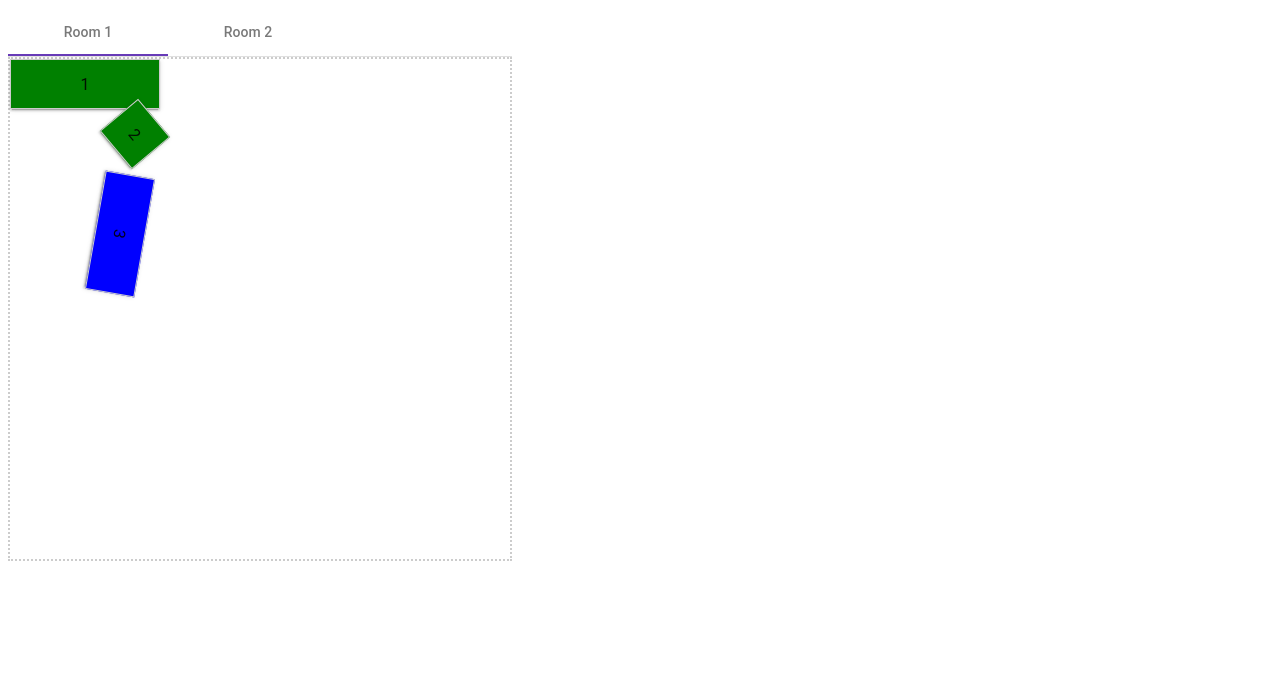
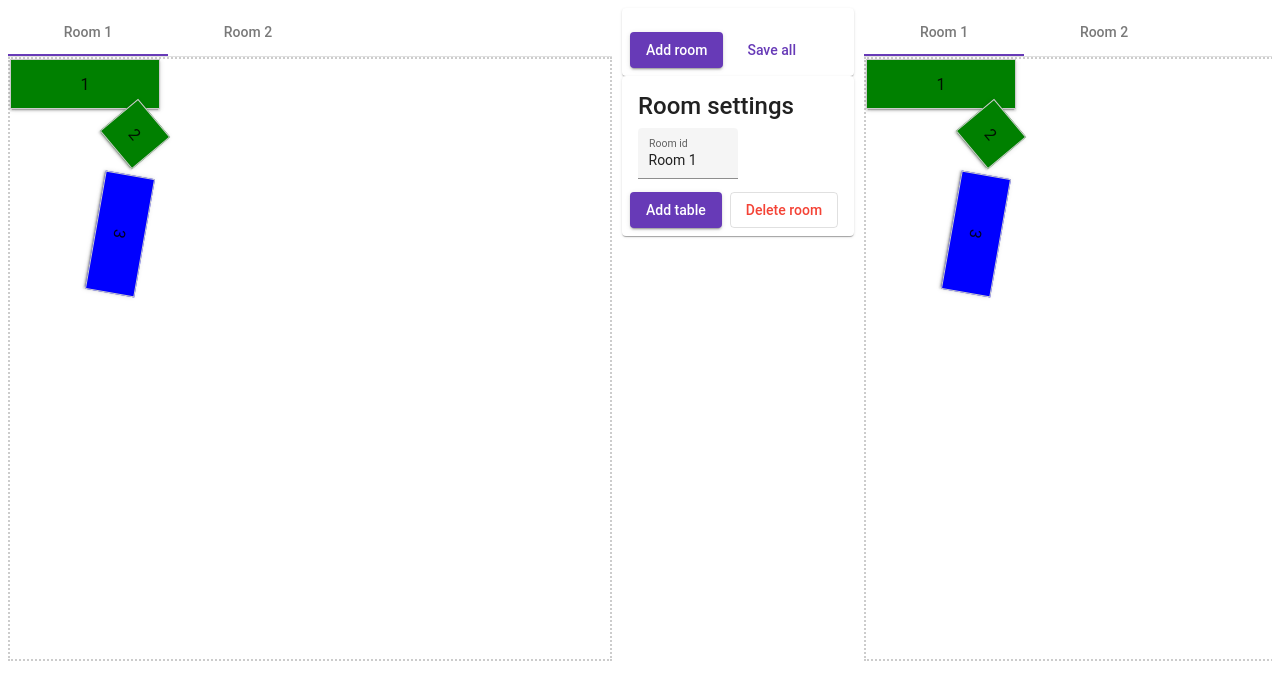
Before and after one commit to stasadj/restaurant-information-system, an Angular app in the folder frontend/: page / in a window 1280 px wide. Shown: the top 700 px of the page. Built offline with nearby package versions, Linux system fonts and the light colour scheme.

Commit message:
add, delete, edit rooms; map component

```diff
--- a/frontend/src/app/app.component.html
+++ b/frontend/src/app/app.component.html
@@ -1,3 +1,3 @@
 <app-canvas></app-canvas>
-
+<app-map></app-map>
 <router-outlet></router-outlet>
--- a/frontend/src/app/app.module.ts
+++ b/frontend/src/app/app.module.ts
@@ -7,15 +7,17 @@ import { MatSliderModule } from '@angular/material/slider';
 import { MatInputModule } from '@angular/material/input';
 import { MatGridListModule } from '@angular/material/grid-list';
 import { MatButtonModule } from '@angular/material/button';
+import { MatCardModule } from '@angular/material/card';
 
 import { AppRoutingModule } from './app-routing.module';
 import { AppComponent } from './app.component';
 import { CanvasComponent } from './restaurant-map/canvas/canvas.component';
 import { TableComponent } from './restaurant-map/table/table.component';
 import { BrowserAnimationsModule } from '@angular/platform-browser/animations';
+import { MapComponent } from './restaurant-map/map/map.component';
 
 @NgModule({
-  declarations: [AppComponent, CanvasComponent, TableComponent],
+  declarations: [AppComponent, CanvasComponent, TableComponent, MapComponent],
   imports: [
     BrowserModule,
     AppRoutingModule,
@@ -27,6 +29,7 @@ import { BrowserAnimationsModule } from '@angular/platform-browser/animations';
     MatInputModule,
     MatGridListModule,
     MatButtonModule,
+    MatCardModule,
   ],
   providers: [],
   bootstrap: [AppComponent],
--- a/frontend/src/app/restaurant-map/canvas/canvas.component.html
+++ b/frontend/src/app/restaurant-map/canvas/canvas.component.html
@@ -17,13 +17,41 @@
     </mat-tab-group>
   </div>
 
-  <div *ngIf="currentTable" class="inline">
-    Table #
+  <div class="inline">
+    <mat-card>
+      <mat-card-actions>
+        <button mat-raised-button color="primary" (click)="onAddRoom()">
+          Add room
+        </button>
+        <button mat-button color="primary" (click)="onSave()">Save all</button>
+      </mat-card-actions>
+    </mat-card>
+
+    <mat-card>
+      <mat-card-title>Room settings</mat-card-title>
+      <mat-card-content>
         <mat-form-field class="example-full-width" appearance="fill">
-      <mat-label>id</mat-label>
+          <mat-label>Room id</mat-label>
+          <input matInput [(ngModel)]="rooms[currentRoomIndex].id" />
+        </mat-form-field>
+      </mat-card-content>
+      <mat-card-actions>
+        <button mat-raised-button color="primary" (click)="onAddTable()">
+          Add table
+        </button>
+        <button mat-stroked-button color="warn" (click)="onDeleteRoom()">
+          Delete room
+        </button>
+      </mat-card-actions>
+    </mat-card>
+
+    <mat-card *ngIf="currentTable">
+      <mat-card-title>Table settings</mat-card-title>
+      <mat-card-content>
+        <mat-form-field class="example-full-width" appearance="fill">
+          <mat-label>Table id</mat-label>
           <input matInput [(ngModel)]="currentTable.id" />
         </mat-form-field>
-    <div>
         <div>
           Rotate:
           <mat-slider
@@ -64,11 +92,12 @@
             [(ngModel)]="currentTable.radius"
           ></mat-slider>
         </div>
-      <div></div>
-    </div>
-    <button mat-raised-button color="primary" (click)="onAdd()">
-      Add table
+      </mat-card-content>
+      <mat-card-actions>
+        <button mat-stroked-button color="warn" (click)="onDeleteTable()">
+          Delete table
         </button>
-    <button mat-button color="primary" (click)="onSave()">save</button>
+      </mat-card-actions>
+    </mat-card>
   </div>
 </div>
--- a/frontend/src/app/restaurant-map/canvas/canvas.component.less
+++ b/frontend/src/app/restaurant-map/canvas/canvas.component.less
@@ -1,6 +1,6 @@
 .canvas-boundary {
-  width: 500px;
-  height: 500px;
+  width: 600px;
+  height: 600px;
   max-width: 100%;
   border: dotted #ccc 2px;
 }
@@ -16,5 +16,5 @@ mat-form-field {
 
 .inline {
   float: left;
-  margin-right: 20px;
+  margin-right: 10px;
 }
--- a/frontend/src/app/restaurant-map/canvas/canvas.component.ts
+++ b/frontend/src/app/restaurant-map/canvas/canvas.component.ts
@@ -17,19 +17,23 @@ export class CanvasComponent implements OnInit {
   constructor(private tableService: TableService) {}
 
   ngOnInit(): void {}
+
   onSave() {
-    console.log(this.rooms);
+    this.tableService.saveRooms(this.rooms);
   }
+
   onTableClick(id: string) {
     this.currentTable = this.rooms[this.currentRoomIndex].tables.find(
       (x) => x.id === id
     );
     console.log(this.currentTable);
   }
+
   tabChanged($event: any) {
     this.currentRoomIndex = $event.index;
   }
-  onAdd() {
+
+  onAddTable() {
     this.rooms[this.currentRoomIndex].tables.push({
       id: `${Math.floor(Math.random() * 1000)}`,
       rotateValue: 0,
@@ -39,10 +43,28 @@ export class CanvasComponent implements OnInit {
       status: 'b',
     });
   }
-  formatDegrees(value: number) {
-    return value + 'º';
+
+  onDeleteTable() {
+    let i = this.rooms[this.currentRoomIndex].tables.findIndex(
+      (x) => x.id === this.currentTable?.id
+    );
+    this.rooms[this.currentRoomIndex].tables.splice(i, 1);
+    this.currentTable = undefined;
   }
-  formatPx(value: number) {
-    return value + 'px';
+
+  onAddRoom() {
+    this.rooms.push({
+      id: `Room ${this.rooms.length + 1}`,
+      tables: [],
+    });
   }
+
+  onDeleteRoom() {
+    this.rooms.splice(this.currentRoomIndex, 1);
+    if (this.rooms.length === 0) this.onAddRoom();
+    this.currentRoomIndex = 0;
+  }
+
+  formatDegrees = (value: number) => value + 'º';
+  formatPx = (value: number) => value + 'px';
 }
--- /dev/null
+++ b/frontend/src/app/restaurant-map/map/map.component.html
@@ -0,0 +1,12 @@
+<mat-tab-group animationDuration="0ms">
+  <mat-tab *ngFor="let room of rooms" label="{{ room.id }}">
+    <div class="canvas-boundary">
+      <app-table
+        *ngFor="let table of room.tables"
+        [table]="table"
+        [disableDrag]="true"
+        (clickEvent)="onTableClick($event)"
+      ></app-table>
+    </div>
+  </mat-tab>
+</mat-tab-group>
--- /dev/null
+++ b/frontend/src/app/restaurant-map/map/map.component.less
@@ -0,0 +1,6 @@
+.canvas-boundary {
+  width: 600px;
+  height: 600px;
+  max-width: 100%;
+  border: dotted #ccc 2px;
+}
--- /dev/null
+++ b/frontend/src/app/restaurant-map/map/map.component.ts
@@ -0,0 +1,22 @@
+import { Component, OnInit } from '@angular/core';
+import { TableService } from 'src/app/services/table.service';
+import { RestaurantTable } from '../RestaurantTable';
+
+@Component({
+  selector: 'app-map',
+  templateUrl: './map.component.html',
+  styleUrls: ['./map.component.less'],
+})
+export class MapComponent implements OnInit {
+  rooms: { id: string; tables: RestaurantTable[] }[] =
+    this.tableService.getRooms();
+
+  constructor(private tableService: TableService) {}
+
+  ngOnInit(): void {}
+
+  onTableClick(id: string) {
+    console.log(id);
+    //todo: order view
+  }
+}
--- a/frontend/src/app/services/table.service.ts
+++ b/frontend/src/app/services/table.service.ts
@@ -8,6 +8,7 @@ export class TableService {
   constructor() {}
 
   getRooms(): { id: string; tables: RestaurantTable[] }[] {
+    // TODO: api call
     return [
       {
         id: 'Room 1',
@@ -61,4 +62,9 @@ export class TableService {
       },
     ];
   }
+
+  saveRooms(rooms: { id: string; tables: RestaurantTable[] }[]) {
+    console.log(rooms);
+    // TODO: post to backend
+  }
 }
```
Also changed, not shown: 1 other file (tests, documents, lock files or other folders). Lines whose indentation alone changed are shown as unchanged.
